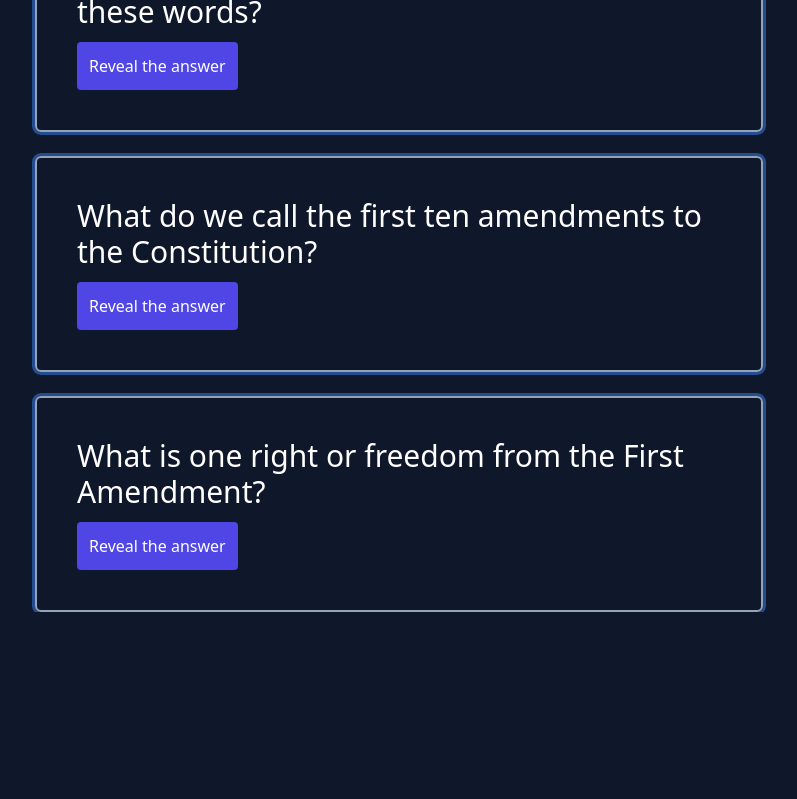
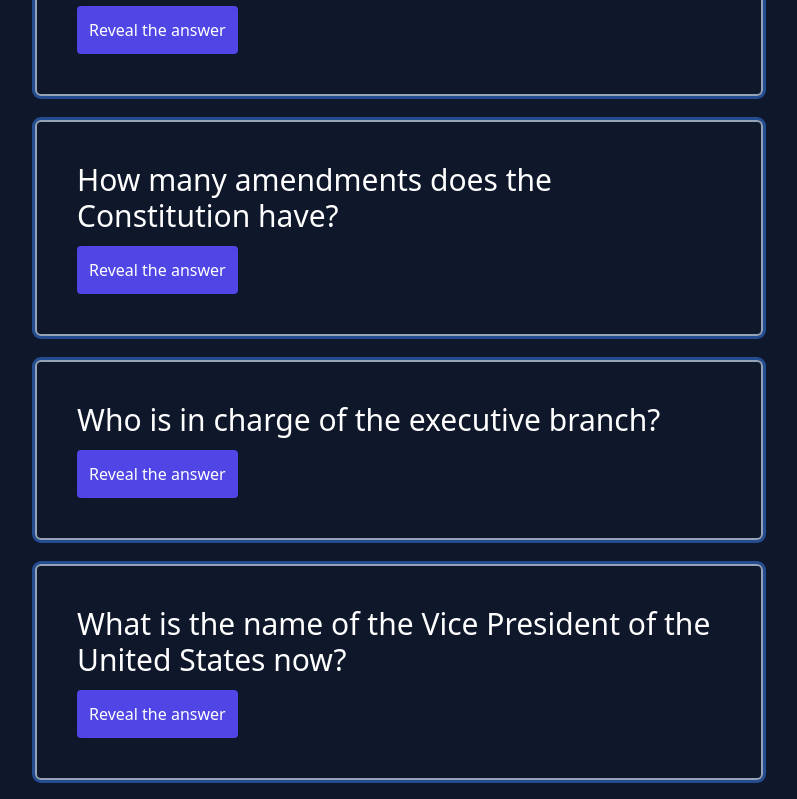
Before and after one commit to shoaibsharif/civictest, a Next.js app: page / in a window 1280 px wide. Shown: the part 840-1639 px from the top of the page, without its empty margins (241-1038 px from the left). Before the commit the page ends 1452 px from the top, so only its background shows below. Built offline with nearby package versions, Linux system fonts and the light colour scheme; a web font is replaced by a local one.

Commit message:
change the date

```diff
--- a/pages/index.jsx
+++ b/pages/index.jsx
@@ -19,7 +19,7 @@ export default function Home() {
   ]);
   useEffect(() => {
     setRandomQuiz(
-      randomArray(6, 10).map((index) => ({
+      randomArray(10, 29).map((index) => ({
         ...quiz[index],
         revealed: false,
       }))
```
